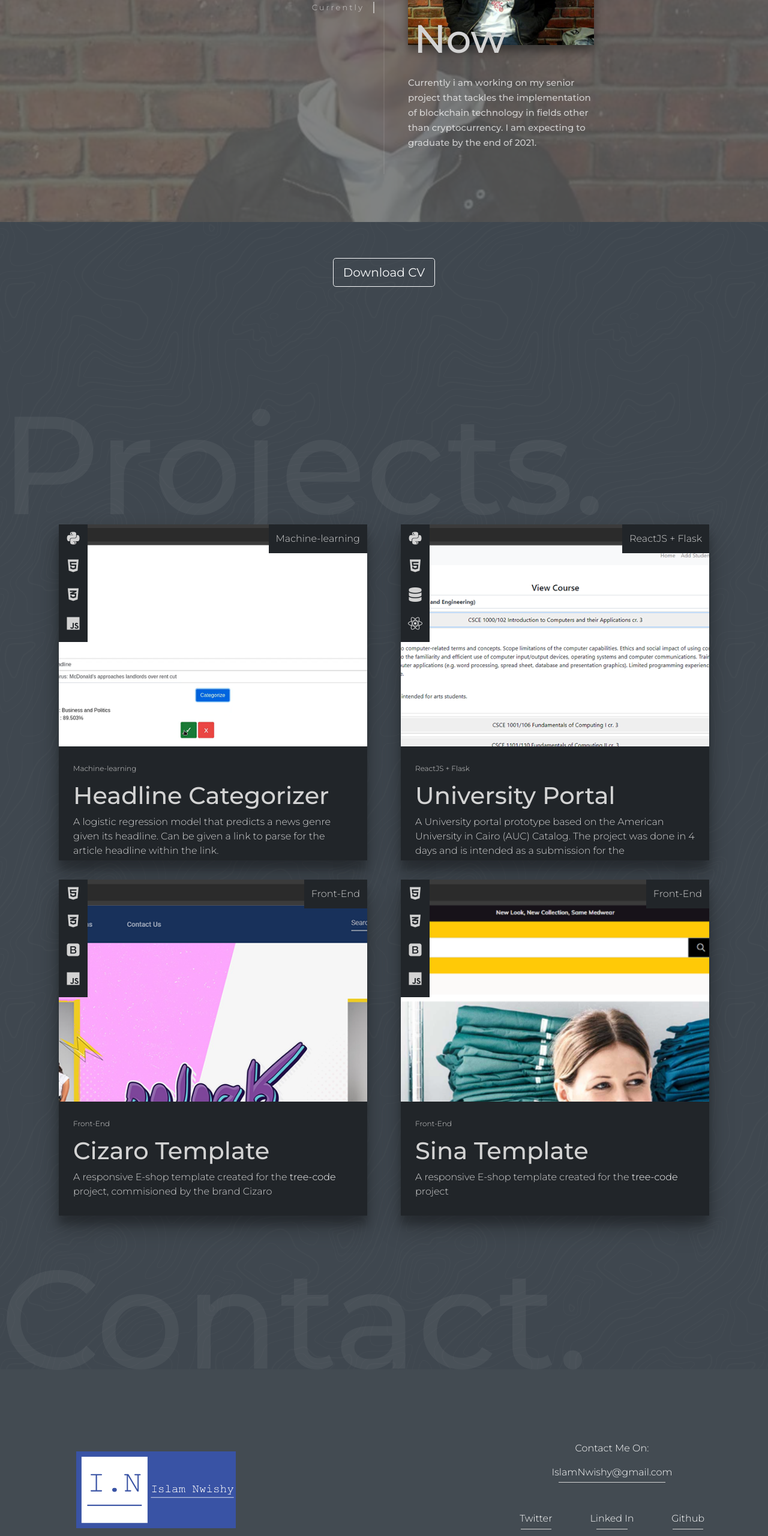
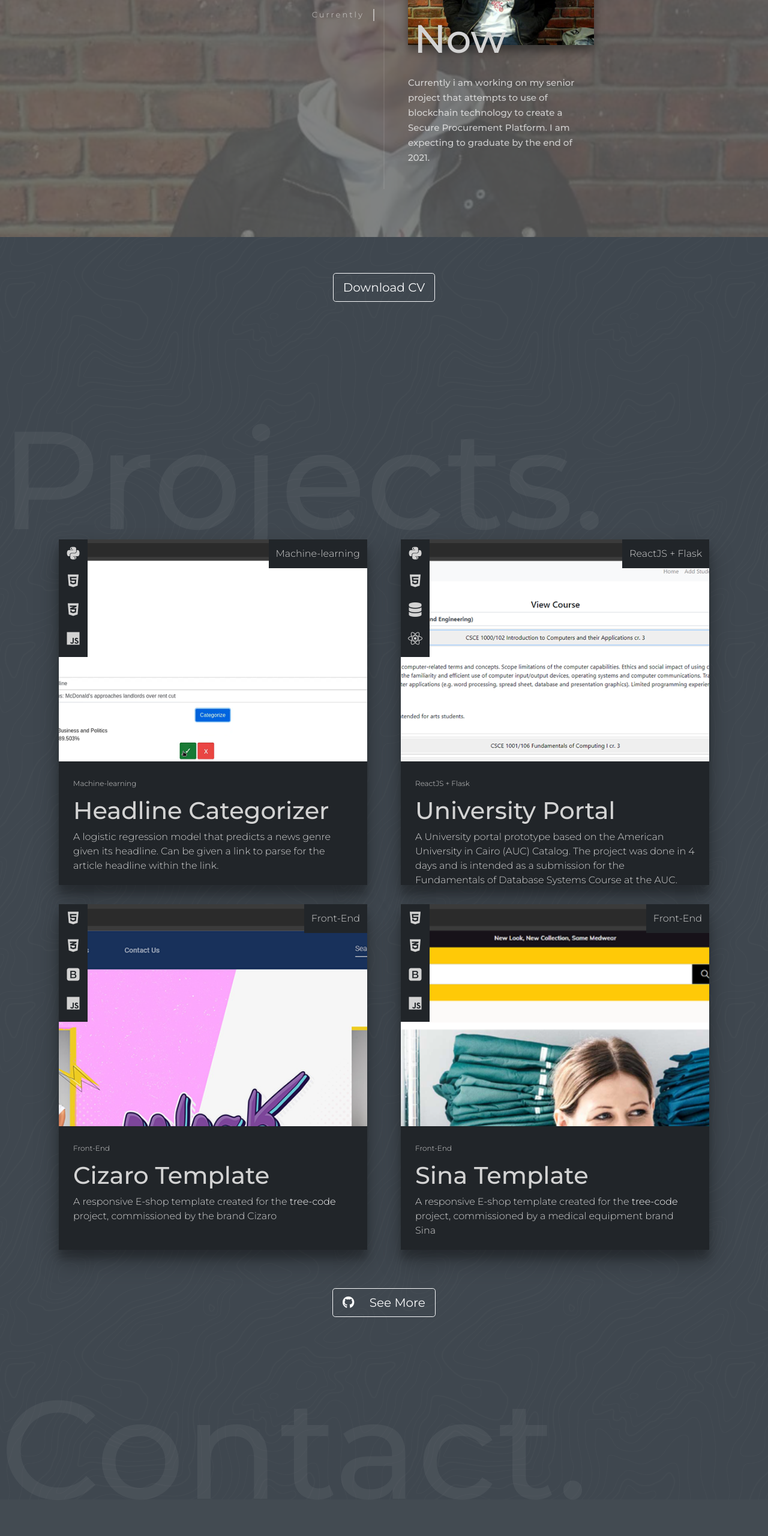
Before and after one commit to IslamNwishy/Portfolio-new, a plain HTML site: page index.html in a window 1280 px wide. Shown: the part 5380-7940 px from the top of the page at 60% size. Drawn offline with Linux system fonts and the light colour scheme.

Commit message:
completed

```diff
--- a/index.html
+++ b/index.html
@@ -225,9 +225,9 @@
               <img class="timeline__img" src="img/about8.jpg" />
               <h2 class="timeline__content-title">Now</h2>
               <p class="timeline__content-desc">
-                Currently i am working on my senior project that tackles the
-                implementation of blockchain technology in fields other than
-                cryptocurrency. I am expecting to graduate by the end of 2021.
+                Currently i am working on my senior project that attempts to use
+                of blockchain technology to create a Secure Procurement
+                Platform. I am expecting to graduate by the end of 2021.
               </p>
             </div>
           </div>
@@ -308,9 +308,13 @@
                       >
                     </div>
                     <div class="text-center">
-                      <div class="made-by btn btn-lg btn-outline-light">
+                      <a
+                        href="https://github.com/IslamNwishy/NewsPredictor"
+                        target="_blank"
+                        class="made-by btn btn-lg btn-outline-light"
+                      >
                         <i class="fab fa-github"></i> Github
-                      </div>
+                      </a>
                     </div>
                   </div>
                 </div>
@@ -372,9 +376,13 @@
                       >
                     </div>
                     <div class="text-center">
-                      <div class="made-by btn btn-lg btn-outline-light">
+                      <a
+                        href="https://github.com/IslamNwishy/uni_db_proj"
+                        target="_blank"
+                        class="made-by btn btn-lg btn-outline-light"
+                      >
                         <i class="fab fa-github"></i> Github
-                      </div>
+                      </a>
                     </div>
                   </div>
                 </div>
@@ -415,7 +423,7 @@
                       <a target="_blank" href="https://tree-code.com/"
                         >tree-code</a
                       >
-                      project, commisioned by the brand Cizaro
+                      project, commissioned by the brand Cizaro
                     </p>
                     <h5 class="mt-5">Made Using:</h5>
                     <div
@@ -486,7 +494,7 @@
                       <a target="_blank" href="https://tree-code.com/"
                         >tree-code</a
                       >
-                      project
+                      project, commissioned by a medical equipment brand Sina
                     </p>
                     <h5 class="mt-5">Made Using:</h5>
                     <div
@@ -524,6 +532,15 @@
             </div>
           </div>
         </div>
+        <div class="text-center mt-5">
+          <a
+            href="https://github.com/IslamNwishy"
+            target="_blank"
+            class="made-by btn btn-lg btn-outline-light"
+          >
+            <i class="fab fa-github"></i> See More
+          </a>
+        </div>
       </div>
     </div>
     <!--Projects End-->
@@ -537,9 +554,10 @@
       <div class="container">
         <div class="row justify-content-between align-items-center g-4">
           <div class="col-12 col-md-6 col-lg-4">
-            <div class="img-outer">
-              <img src="img/logoExtended.png" />
-            </div>
+            <a href="#">
+              <div class="img-outer">
+                <img src="img/logoExtended.png" /></div
+            ></a>
           </div>
           <div class="col-12 col-md-6 col-lg-4 text-center">
             <p>Contact Me On:</p>
@@ -548,13 +566,27 @@
             </p>
             <div class="row mt-5">
               <div class="col">
-                <p><a>Twitter</a></p>
+                <p>
+                  <a href="https://twitter.com/smellyclouds" target="_blank"
+                    >Twitter</a
+                  >
+                </p>
               </div>
               <div class="col">
-                <p><a>Linked In</a></p>
+                <p>
+                  <a
+                    href="https://www.linkedin.com/in/islamnwishy/"
+                    target="_blank"
+                    >LinkedIn</a
+                  >
+                </p>
               </div>
               <div class="col">
-                <p><a>Github</a></p>
+                <p>
+                  <a href="https://github.com/IslamNwishy" target="_blank"
+                    >Github</a
+                  >
+                </p>
               </div>
             </div>
           </div>
--- a/sass/style.scss
+++ b/sass/style.scss
@@ -391,7 +391,7 @@ $animation-duration: 1.5s;
     }
     .wrapper {
       background-color: white;
-      height: 35em;
+      height: 36em;
 
       position: relative;
       overflow: hidden;
@@ -496,7 +496,7 @@ $animation-duration: 1.5s;
 //footer
 .Contact {
   background-color: #434b52;
-  margin-top: 15em;
+  margin-top: 19em;
   padding: 7.5em 0 5em 0;
   .bg-text-outer {
     .bg-text {
```
Also changed, not shown: css/style.css.
